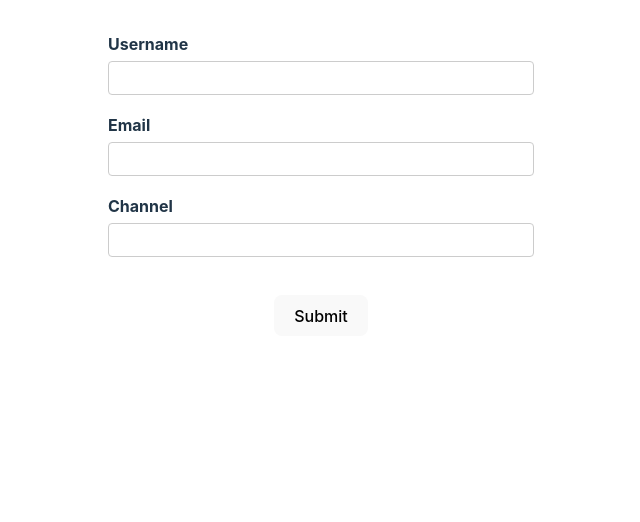
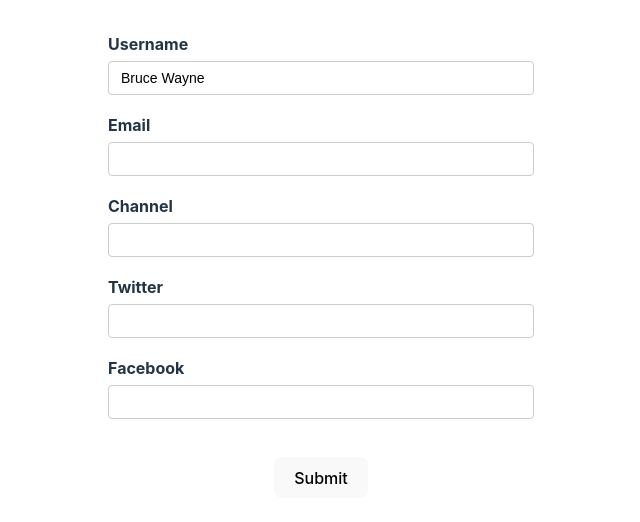
Before and after one commit to nboraxxd/react-hook-form-codevolution, a React (Vite) app: page / in a window 1280 px wide. Shown: the top 522 px of the page, without its empty margins (319-959 px from the left). Built offline with nearby package versions, Linux system fonts and the light colour scheme; no server answers.

Commit message:
Nested Objects in useForm of react-hook-form

```diff
--- a/src/components/YoutubeForm.tsx
+++ b/src/components/YoutubeForm.tsx
@@ -5,29 +5,9 @@ interface IYouTubeForm {
   username: string
   email: string
   channel: string
-}
-
-interface Data {
-  id: number
-  name: string
-  username: string
-  email: string
-  address: {
-    street: string
-    suite: string
-    city: string
-    zipcode: string
-    geo: {
-      lat: string
-      lng: string
-    }
-  }
-  phone: string
-  website: string
-  company: {
-    name: string
-    catchPhrase: string
-    bs: string
+  social: {
+    twitter: string
+    facebook: string
   }
 }
 
@@ -38,14 +18,14 @@ export default function YoutubeForm() {
     handleSubmit,
     formState: { errors },
   } = useForm<IYouTubeForm>({
-    defaultValues: async () => {
-      const response = await fetch('https://jsonplaceholder.typicode.com/users/1')
-      const data: Data = await response.json()
-      return {
-        username: data.username,
-        email: data.email,
-        channel: data.website,
-      }
+    defaultValues: {
+      username: 'Bruce Wayne',
+      email: '',
+      channel: '',
+      social: {
+        twitter: '',
+        facebook: '',
+      },
     },
   })
 
@@ -56,10 +36,12 @@ export default function YoutubeForm() {
   return (
     <div>
       <form onSubmit={handleSubmit(onSubmit)} noValidate>
+        {/* Username */}
         <label htmlFor="username">Username</label>
         <input type="text" id="username" {...register('username', { required: 'Username is required' })} />
         <p className="error">{errors.username?.message}</p>
-
+        {/* End Username */}
+        {/* Email */}
         <label htmlFor="email">Email</label>
         <input
           type="email"
@@ -77,14 +59,27 @@ export default function YoutubeForm() {
           })}
         />
         <p className="error">{errors.email?.message}</p>
-
+        {/* End Email */}
+        {/* Channel */}
         <label htmlFor="channel">Channel</label>
         <input type="text" id="channel" {...register('channel', { required: 'Channel is required' })} />
         <p className="error">{errors.channel?.message}</p>
-
+        {/* End Channel */}
+        {/* Twitter */}
+        <label htmlFor="twitter">Twitter</label>
+        <input type="text" id="twitter" {...register('social.twitter')} />
+        <p className="error"></p>
+        {/* End Twitter */}
+        {/* Facebook */}
+        <label htmlFor="facebook">Facebook</label>
+        <input type="text" id="facebook" {...register('social.facebook')} />
+        <p className="error"></p>
+        {/* End Facebook */}
+        {/* Button */}
         <button className="submit-btn" type="submit">
           Submit
         </button>
+        {/* End Button */}
       </form>
 
       <DevTool control={control} />
```
